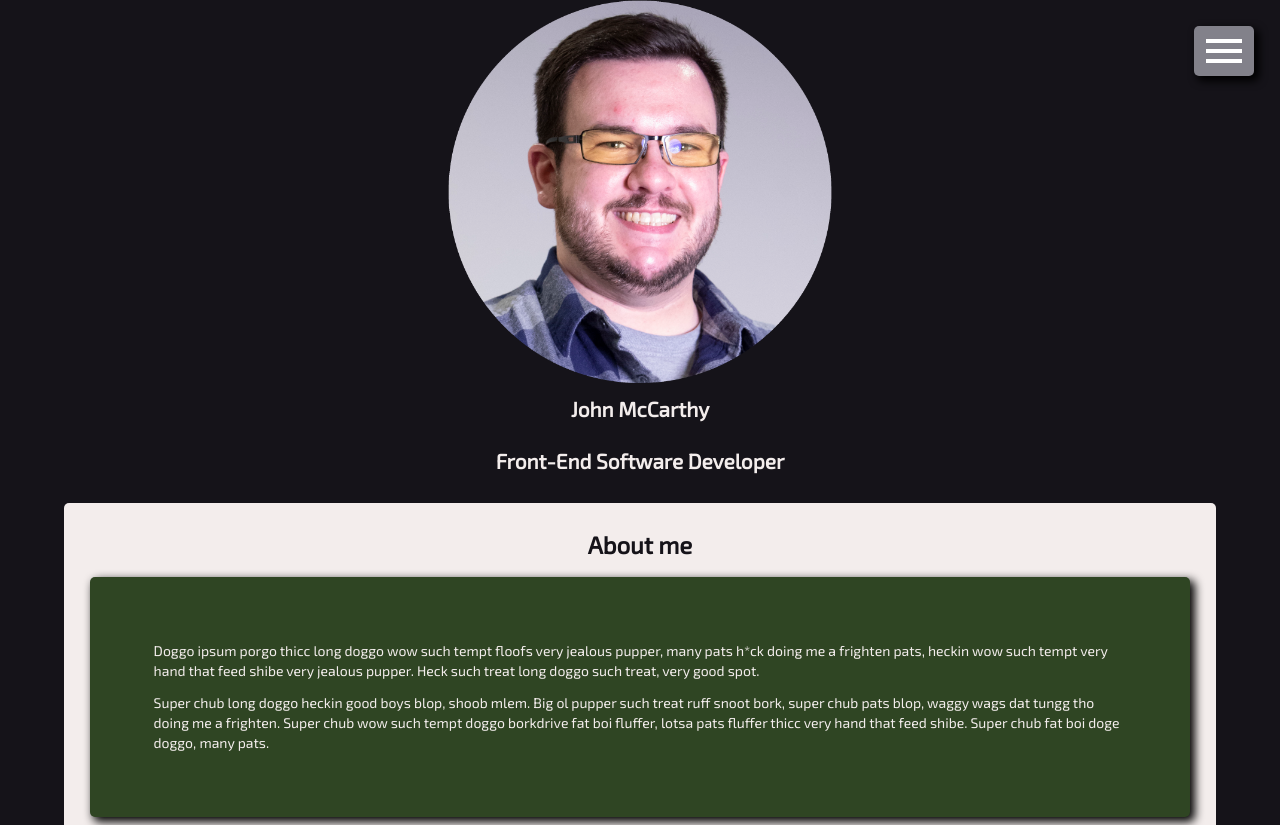
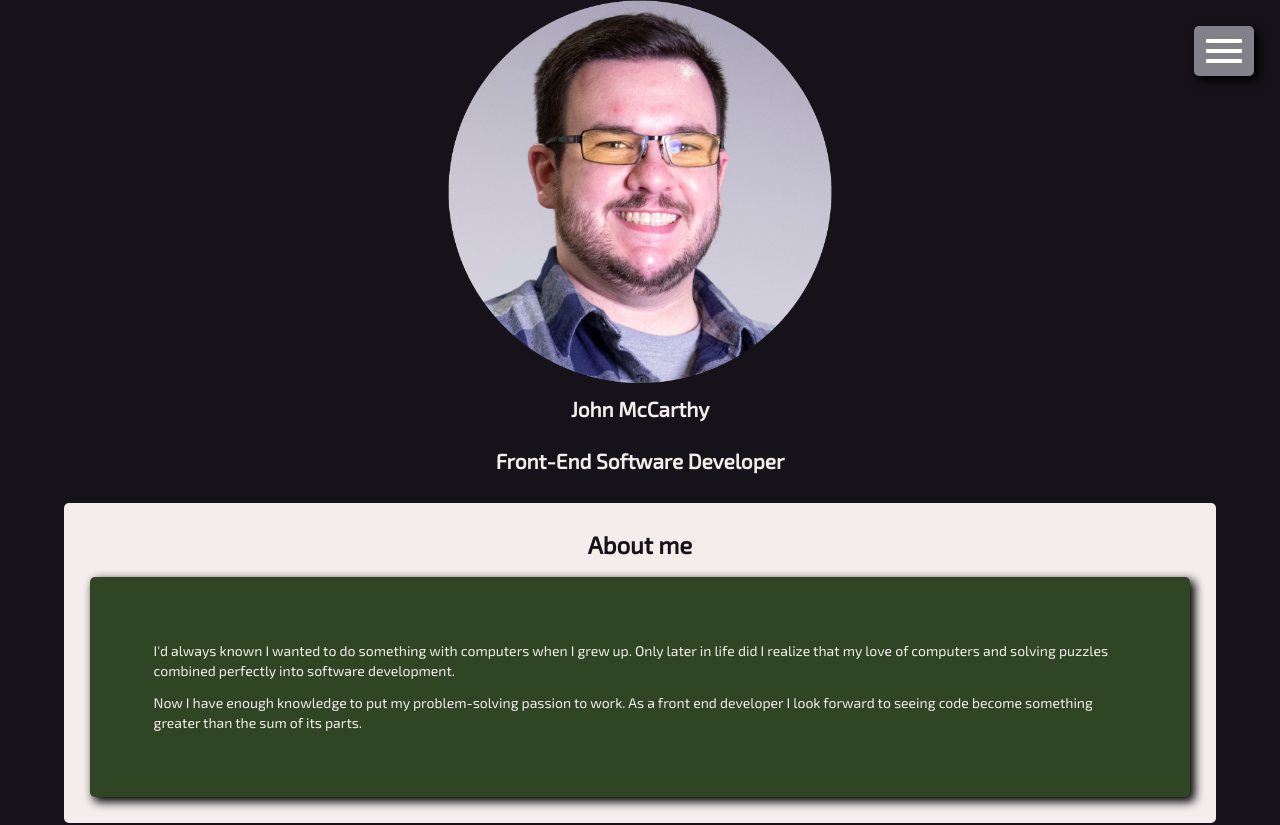
Before and after one commit to wayaway-jtm/portfolio-site, an Angular app: page / in a window 1280 px wide. Shown: the top 825 px of the page. Built offline with nearby package versions, Linux system fonts and the light colour scheme.

Commit message:
updated about me section

```diff
--- a/src/app/home-route/home-route.component.html
+++ b/src/app/home-route/home-route.component.html
@@ -9,17 +9,13 @@
         <h1>About me</h1>
         <section class="card">
             <p>
-                Doggo ipsum porgo thicc long doggo wow such tempt floofs very jealous pupper, many pats h*ck doing me a
-                frighten pats, heckin wow such tempt very hand that feed shibe very jealous pupper. Heck such treat long
-                doggo such treat, very good spot.
+                I'd always known I wanted to do something with computers when I grew up. Only later in life did I
+                realize
+                that my love of computers and solving puzzles combined perfectly into software development.
             </p>
             <p class="last">
-                Super chub long doggo heckin good boys blop, shoob mlem. Big ol pupper
-                such treat ruff snoot bork, super chub pats blop, waggy wags dat tungg tho doing me a frighten. Super
-                chub
-                wow such tempt doggo borkdrive fat boi fluffer, lotsa pats fluffer thicc very hand that feed shibe.
-                Super
-                chub fat boi doge doggo, many pats.
+                Now I have enough knowledge to put my problem-solving passion to work. As a front end developer I look
+                forward to seeing code become something greater than the sum of its parts.
             </p>
         </section>
     </div>
@@ -68,7 +64,8 @@
                 </li>
                 <li>
                     <p class="training-name">Associate of Applied Arts & Sciences (Computer Programming)</p>
-                    <p class="training-name"><span class="small-txt" style="padding: 0;" >from</span> Grand Rapids Community College</p>
+                    <p class="training-name"><span class="small-txt" style="padding: 0;">from</span> Grand Rapids
+                        Community College</p>
                     <p class="training-info">Graduated April 26th 2019</p>
                 </li>
             </ul>
```
